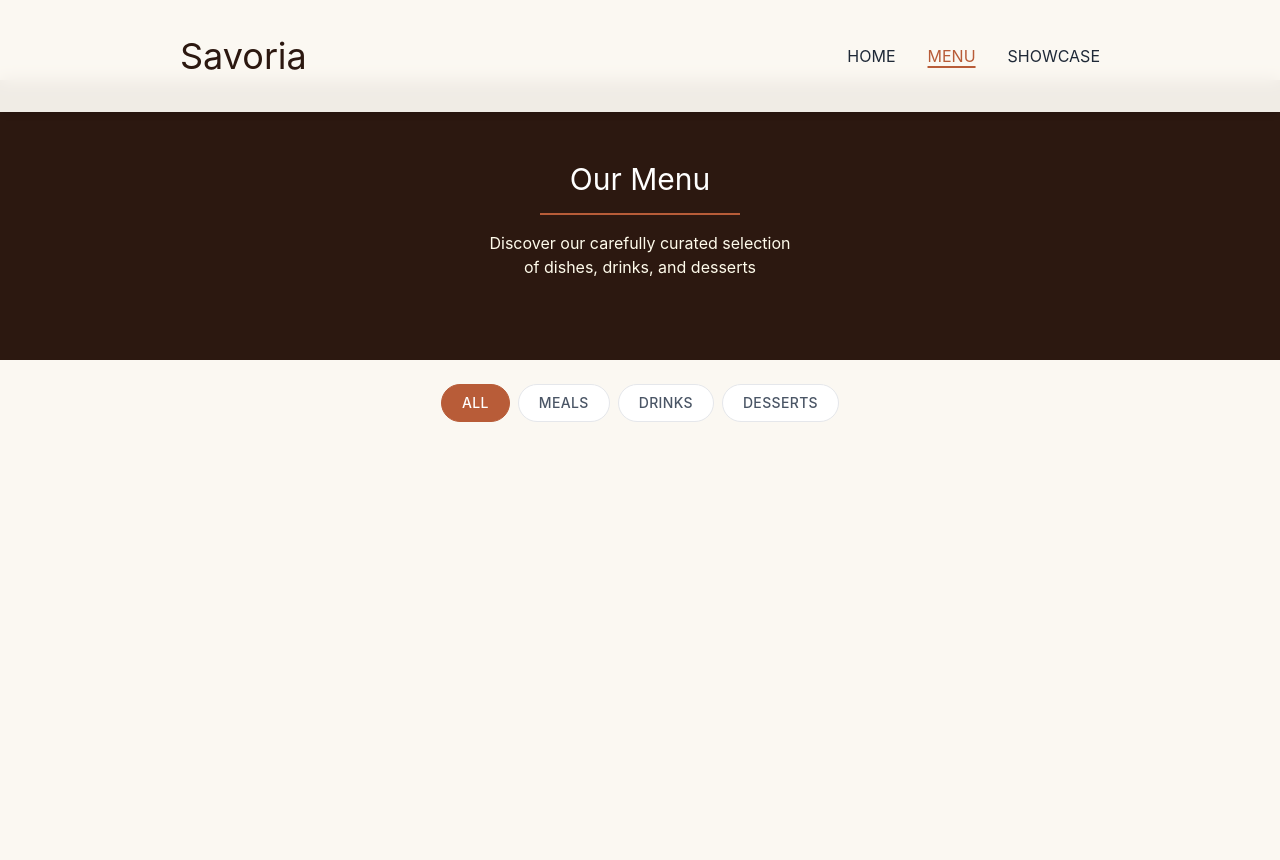
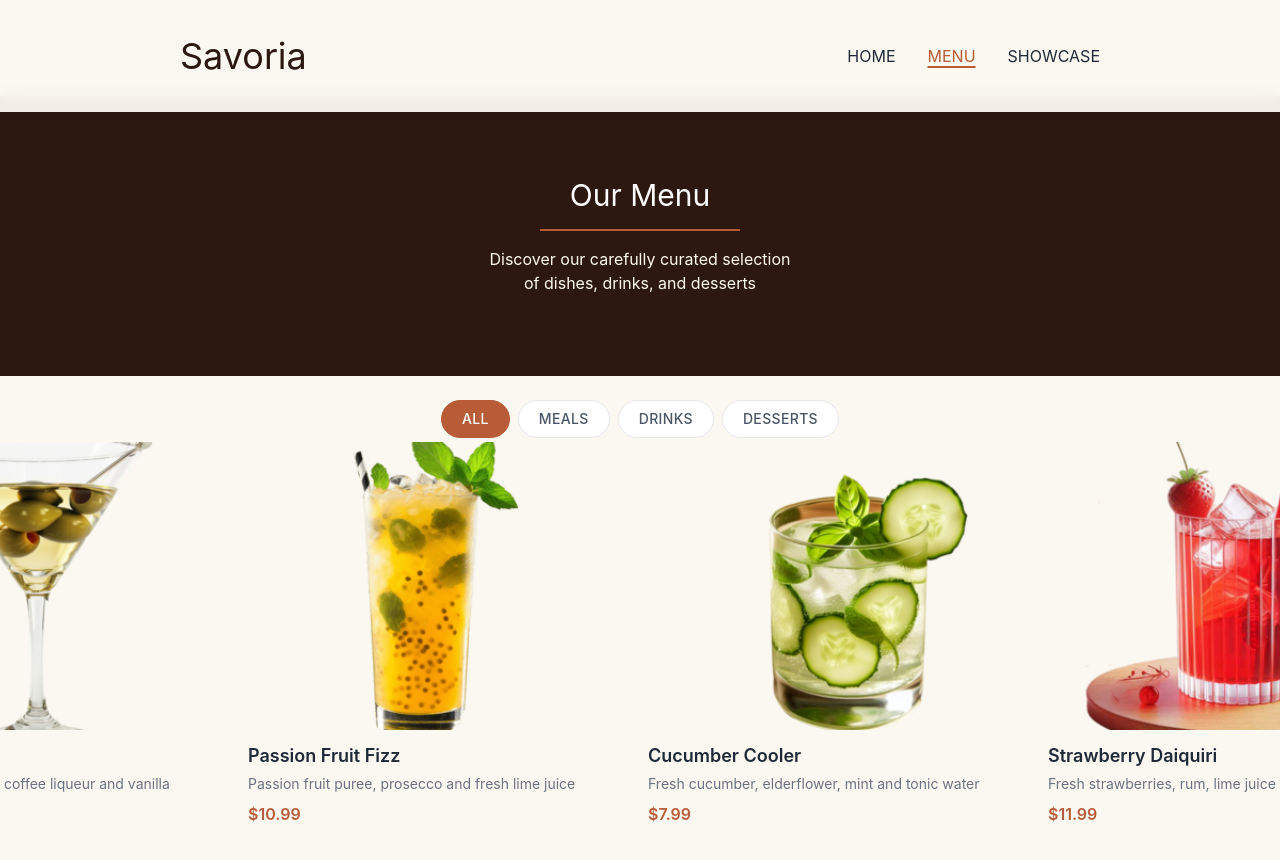
Before and after one commit to geraldmrls/savoria, a React (Vite) app: page /menu in a window 1280 px wide. Shown: the top 860 px of the page. Before the commit the page ends 800 px from the top, so only its background shows below. Built offline with nearby package versions, Linux system fonts and the light colour scheme.

Commit message:
Create ProductInfo.tsx component and render basic product info

```diff
--- a/src/pages/Menu/CategoryMeals.tsx
+++ b/src/pages/Menu/CategoryMeals.tsx
@@ -1,4 +1,7 @@
 import { useState } from "react";
+
+// components
+import { ProductInfo } from "./ProductInfo.tsx";
 
 type Buttons = {
   innerText: string;
@@ -11,27 +14,28 @@ export function CategoryMeals() {
     { innerText: "DRINKS" },
     { innerText: "DESSERTS" },
   ];
-
   const [buttonActive, setButtonActive] = useState<string>("ALL");
 
   return (
-    <div className="flex justify-center">
-
+    <div className="flex flex-col justify-center items-center">
       {/* buttons container */}
-      <div className="flex gap-2 mt-6 overflow-x-auto pb-1 px-4" style={{ scrollbarWidth: "none" }}
-        onTouchStart={(e)=>e.stopPropagation()}
-        onTouchEnd={(e)=>e.stopPropagation()}>
-
+      <div
+        className="flex gap-2 mt-6 overflow-x-auto pb-1 px-4"
+        style={{ scrollbarWidth: "none" }}
+        onTouchStart={(e) => e.stopPropagation()}
+        onTouchEnd={(e) => e.stopPropagation()}
+      >
         {buttons.map((button) => (
           <button
             key={button.innerText}
-            onClick={()=>setButtonActive(button.innerText)}
+            onClick={() => setButtonActive(button.innerText)}
             className={`
               shrink-0 px-5 py-2 rounded-full text-sm font-medium tracking-wide
               border transition-all duration-200
-              ${button.innerText === buttonActive
-                ? "bg-brown-bg text-white border-brown-bg"
-                : "bg-white text-gray-600 border-gray-200 active:bg-brown-bg active:text-white"
+              ${
+                button.innerText === buttonActive
+                  ? "bg-brown-bg text-white border-brown-bg"
+                  : "bg-white text-gray-600 border-gray-200 active:bg-brown-bg active:text-white"
               }
             `}
           >
@@ -40,8 +44,8 @@ export function CategoryMeals() {
         ))}
       </div>
 
-        {/* pending cards to render depending on buttons clicked */}
-
+      {/* pending cards to render depending on buttons clicked */}
+      <ProductInfo buttonActive={buttonActive}/>
     </div>
   );
 }
--- a/src/pages/Menu/Menu.tsx
+++ b/src/pages/Menu/Menu.tsx
@@ -4,7 +4,7 @@ import { OurMenuText } from "./OurMenuText.tsx"
 
 export function Menu() {
     return (
-        <div className="flex flex-col h-screen">
+        <div className="flex flex-col h-screen mt-24">
             <OurMenuText/>
             <CategoryMeals/>
         </div>
--- a/src/pages/Menu/OurMenuText.tsx
+++ b/src/pages/Menu/OurMenuText.tsx
@@ -12,7 +12,7 @@ export function OurMenuText() {
       <div
         className={cn(
           // mobile styles
-          "mt-20 bg-brown-bg-dark h-70 flex flex-col items-center justify-center",
+          " bg-brown-bg-dark h-70 flex flex-col items-center justify-center",
         )}
       >
         <h1 className="text-white text-3xl">Our Menu</h1>
--- /dev/null
+++ b/src/pages/Menu/ProductInfo.tsx
@@ -0,0 +1,34 @@
+import { menuItems } from "../../data/menuItems.ts";
+
+type ProductInfoProps = {
+  buttonActive: string;
+};
+
+export function ProductInfo({ buttonActive }: ProductInfoProps) {
+  const filtered = menuItems.filter((menuItem) => {
+    if (buttonActive === "ALL") return true;
+    return menuItem.category === buttonActive;
+  });
+
+  return (
+    <div
+      className="flex overflow-x-auto snap-x snap-mandatory gap-4 px-[7.5vw] pb-4 scroll-smooth"
+      style={{ scrollbarWidth: "none" }}
+      onTouchStart={(e) => e.stopPropagation()}
+      onTouchEnd={(e) => e.stopPropagation()}
+    >
+      {filtered.map((item) => (
+        <div key={item.id} className="snap-center shrink-0 w-[85vw] max-w-sm">
+          <img
+            src={item.image}
+            alt={item.name}
+            className="w-full rounded-3xl object-cover h-72"
+          />
+          <h3 className="mt-3 text-lg font-semibold">{item.name}</h3>
+          <p className="text-gray-500 text-sm mt-1">{item.description}</p>
+          <p className="mt-2 font-semibold text-brown-bg">${item.price}</p>
+        </div>
+      ))}
+    </div>
+  );
+}
```
Also changed, not shown: src/data/menuItems.ts (renamed from src/data/menuData.ts).
